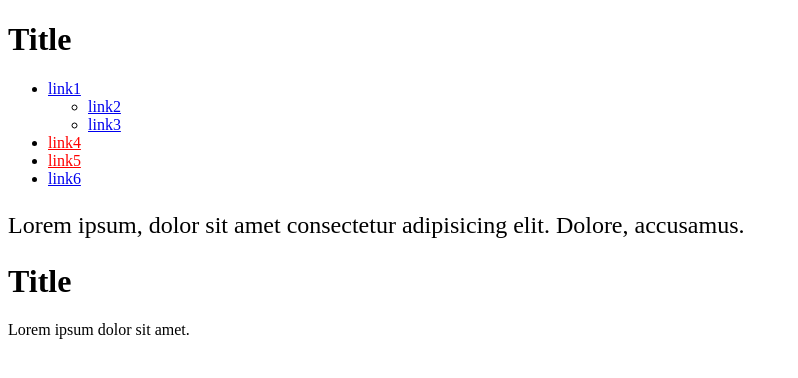
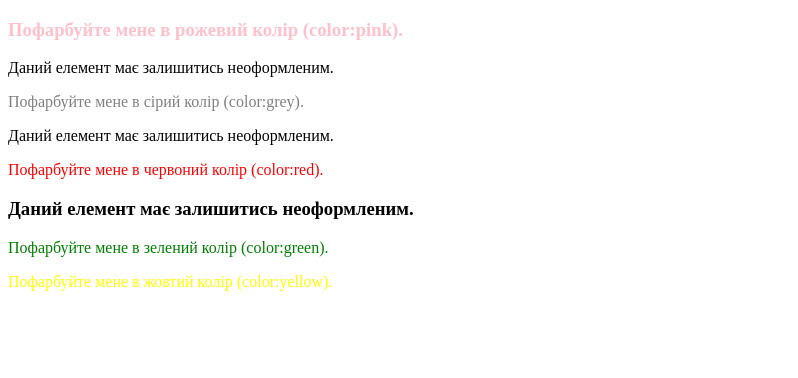
Before and after one commit to Oksaaaanad/CSS, a plain HTML site: page index.html in a window 1280 px wide. Shown: the whole page, without its empty margins (0-798 px from the left). Drawn offline with Linux system fonts and the light colour scheme.

Commit message:
New commit

```diff
--- a/css/style.css
+++ b/css/style.css
@@ -1,6 +1,16 @@
-a[href^="https"] {
+h3:first-child {
+  color: pink;
+}
+div:nth-child(5) p {
   color: red;
 }
-ul + p {
-  font-size: 24px;
+p:nth-child(7) {
+  color: green;
 }
+
+#greycol {
+  color: grey;
+}
+.yellow {
+  color: yellow;
+}
--- a/index.html
+++ b/index.html
@@ -5,38 +5,20 @@
     <meta http-equiv="X-UA-Compatible" content="IE=edge" />
     <meta name="viewport" content="width=device-width, initial-scale=1.0" />
     <link rel="stylesheet" type="text/css" href="./css/style.css" />
-    <title>Document</title>
+    <title>Homework</title>
   </head>
   <body>
-    <div class="holder">
-      <h1>Title</h1>
-
-      <ul class="list">
-        <li>
-          <a href="#">link1</a>
-
-          <ul>
-            <li><a href="#">link2</a></li>
-
-            <li><a href="#">link3</a></li>
-          </ul>
-        </li>
-
-        <li><a href="https://www.youtube.com/">link4</a></li>
-
-        <li><a href="https://validator.w3.org/">link5</a></li>
-
-        <li><a href="#">link6</a></li>
-      </ul>
-
-      <p>
-        Lorem ipsum, dolor sit amet consectetur adipisicing elit. Dolore,
-        accusamus.
-      </p>
-
-      <h1>Title</h1>
-
-      <p>Lorem ipsum dolor sit amet.</p>
+    <div class="text-box">
+      <h3>Пофарбуйте мене в рожевий колір (color:pink).</h3>
+      <p>Даний елемент має залишитись неоформленим.</p>
+      <p id="greycol">Пофарбуйте мене в сірий колір (color:grey).</p>
+      <div>Даний елемент має залишитись неоформленим.</div>
+      <div>
+        <p>Пофарбуйте мене в червоний колір (color:red).</p>
+      </div>
+      <h3>Даний елемент має залишитись неоформленим.</h3>
+      <p>Пофарбуйте мене в зелений колір (color:green).</p>
+      <p class="yellow">Пофарбуйте мене в жовтий колір (color:yellow).</p>
     </div>
   </body>
 </html>
```
Also changed, not shown: css/index.html (added, +22 -0 lines).
